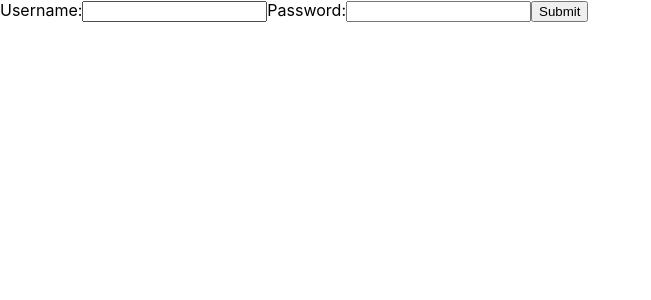
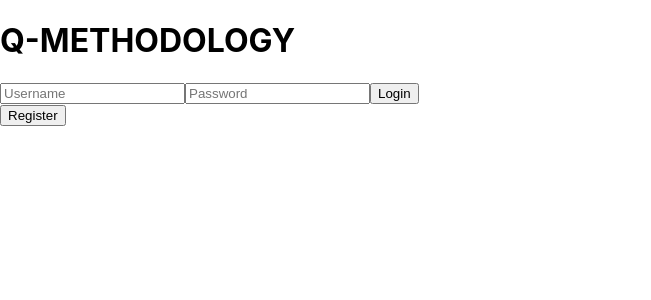
Before and after one commit to NapierJDB/App-Q-Methodology, a React (Create React App) app in the folder project/: page / in a window 1280 px wide. Shown: the top 300 px of the page, without its empty margins (0-651 px from the left). Built offline with nearby package versions, Linux system fonts and the light colour scheme.

Commit message:
Adding Home page components

```diff
--- a/project/src/layouts/Home.js
+++ b/project/src/layouts/Home.js
@@ -5,69 +5,64 @@ export default class Home extends React.Component {
     constructor(props) {
         super(props);
         this.state = {
-          formControls: {
-            userName: {
-              value: ''
-            },
-            password: {
-              value: ''
-            }
-          }
+          userName: '',
+          password: ''
         };
 
         this.handleChange = this.handleChange.bind(this);
         this.handleSubmit = this.handleSubmit.bind(this);
       }
 
-      handleChange = event => {
-
-        const name = event.target.name;
-        const value = event.target.value;
-
+      handleChange(event) {
           this.setState({
-          formControls: {
-            ...this.state.formControls,
-            [name]: {
-              ...this.state.formControls[name],
-              value
-            }
-          }
+              [event.target.name]: event.target.value
           });
       }
 
       handleSubmit(event) {
         alert(
-        this.state.formControls.userName.value +
-        '\n' +
-        this.state.formControls.password.value
+        "Login button works"
         );
         event.preventDefault();
       }
 
+      btnRegister(event) {
+
+      }
+
       render() {
         return (
+          <div>
               <form onSubmit={this.handleSubmit}>
+                  <h1>Q-METHODOLOGY</h1>
 
-            <label>
-              Username:
                   <input
+                    type="text"
                     name="userName"
-                value={this.state.formControls.userName.value}
+                    placeholder="Username"
+                    value={this.state.userName}
                     onChange={this.handleChange}
+                    required
                   />
-            </label>
 
-            <label>
-              Password:
                     <input
+                    type="password"
                     name="password"
-                value={this.state.formControls.password.value}
+                    placeholder="Password"
+                    value={this.state.password}
                     onChange={this.handleChange}
+                    required
                   />
-            </label>
 
-            <input type="submit" value="Submit" />
+                  <button type="submit">
+                    Login
+                  </button>
               </form>
+
+                <button onSubmit={this.btnRegister} type="submit">
+                    Register
+                </button>
+          </div>
         );
       }
 }
```
Lines whose indentation alone changed are shown as unchanged.
